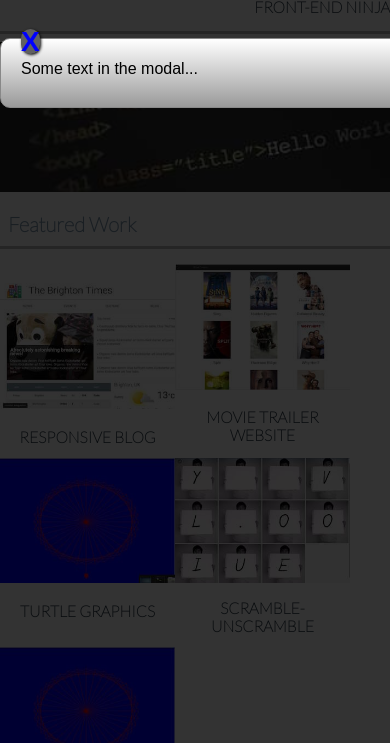
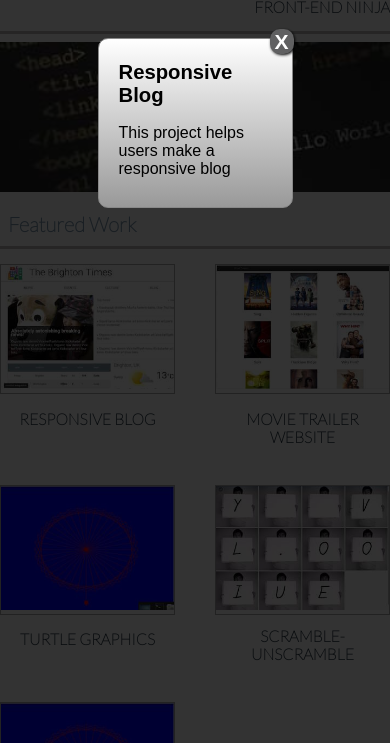
Before and after one commit to lubgade/Build-A-Portfolio, a plain HTML site: page index.html in a window 390 px wide. Both pictures are taken after a click on the link 87 px from the left and 448 px from the top of the page. Shown: the part 101-844 px from the top of the page. Drawn offline with Linux system fonts and the light colour scheme.

Commit message:
added modal code

```diff
--- a/css/style.css
+++ b/css/style.css
@@ -1,5 +1,13 @@
  /** {outline :1px solid red;
 }*/
+
+* {
+    -webkit-box-sizing: border-box;
+    -moz-box-sizing: border-box;
+    -ms-box-sizing: border-box;
+    box-sizing: border-box;
+}
+
 body,html {
   margin: 1em auto;
   width: 100%;
@@ -37,7 +45,6 @@ img {
  }
 
  a:link, a:visited{
-   color: blue;
    text-decoration: none;
  }
 
@@ -115,7 +122,7 @@ figure{
   .image_list{
     margin-right: 30px;
     width: calc((100% - 60px)/3);
-    margin-bottom: 3%;
+    margin-bottom: 10%;
     }
 
   .image_list:nth-of-type(3n){
@@ -138,6 +145,15 @@ figure{
   font-size: 1.5vw;
 }
 
+.lnk{
+  border: 1px solid #A9A9A9;
+}
+
+footer{
+  font-weight: bold;
+  /*font-size: 2vw;*/
+}
+
 .modal {
   position: fixed;
   z-index: 99999;
@@ -151,7 +167,6 @@ figure{
   background-color: rgba(0,0,0,0.8);
   font-family: Arial, Helvetica, sans-serif;
   opacity: 0;
-  /*transition: opacity 400ms ease-in;*/
   -webkit-transition: opacity 400ms ease-in;
 	-moz-transition: opacity 400ms ease-in;
 	transition: opacity 400ms ease-in;
@@ -163,10 +178,9 @@ figure{
 	pointer-events: auto;
 }
 
-
 .modal-content {
   position: relative;
-  width: 400px;
+  max-width: 50%;
   margin: 10% auto;
   padding: 5px 20px 13px 20px;
   background: #fff;
@@ -179,20 +193,29 @@ figure{
 
 .close {
   position: absolute;
+  width:24px;
   top: -10px;
+  right: -2px;
+  float: right;
+  text-align: center;
   color: #FFFFFF;
   background: #606061;
   text-decoration: none;
   line-height: 25px;
-  font-size: 28px;
   font-weight: bold;
-  border-radius: 12px;
+  border-radius: 10px;
   box-shadow: 1px 1px 3px #000;
 }
 
 .close > a{
   color: #FFFFFF;
   text-decoration: none;
+}
+
+.actual-content{
+  display: none;
+  margin: 0;
+  padding: 0;
 }
 
 @media screen and (max-width:425px) {
@@ -214,13 +237,6 @@ figure{
      font-size: 4vw;
    }
 
-   /*
-     .image_list {
-       margin-right: 40px;
-       width: calc((100%-40px)/2);
-       margin-bottom: 40px;
-            }
-*/
     .image_list:nth-child(odd) {
       margin-right: 40px;
       width: calc((100% - 40px)/2);
@@ -231,6 +247,9 @@ figure{
       width: calc((100% - 40px)/2);
        }
 
+    footer{
+      font-size: 3vw;
+    }
   }
 
 @media screen and (min-width:426px) and (max-width:799px) {
--- a/index.html
+++ b/index.html
@@ -32,109 +32,127 @@
       <h2 class="inner_text">Featured Work</h2>
     </div>
     <div class="images">
-      <a href="#myModal">
-      <div id="my_div" class="image_list" onclick="myFunction()">
+      <div id="my_div" class="image_list">
         <figure>
+          <a href="#myModal" class="lnk" onclick="myFunction(event)">
         <picture>
           <source srcset="images_dest/responsive-small.jpg" media="(max-width: 450px)">
           <source srcset="images_dest/responsive-medium.jpg" media="(max-width: 999px)">
           <source srcset="images_dest/responsive-large_1x.jpg 1x, images_dest/responsive-large_2x.jpg 2x" media="(min-width: 1000px)">
           <img src="images_src/responsive.jpg" alt="Image1">
         </picture>
+      </a>
         <figcaption class="txt">
         <a href="http://github.com/lubgade/">
              <h3 class="txt1">Responsive Blog</h3>
         </a>
       </figcaption>
     </figure>
+    <div id="child" class="actual-content">
+      <h2>Responsive Blog</h2>
+      <p>This project helps users make a responsive blog</p>
+    </div>
       </div>
-    </a>
+
       <div class="image_list">
         <figure>
+          <a href="#myModal" class="lnk" onclick="myFunction(event)">
         <picture >
           <source srcset="images_dest/movies-small.jpg" media="(max-width: 450px)">
           <source srcset="images_dest/movies-medium.jpg" media="(max-width: 999px)">
           <source srcset="images_dest/movies-large_1x.jpg 1x, images_dest/movies-large_2x.jpg 2x" media="(min-width: 1000px)">
           <img src="images_src/movies.jpg" alt="Image1">
         </picture>
+      </a>
         <figcaption class="txt">
         <a href="https://github.com/lubgade/Movie-Trailer-Website/">
           <h3 class="txt1">Movie Trailer Website</h3>
         </a>
         </figcaption>
       </figure>
+      <div id="child" class="actual-content">
+        <h2>Movie Trailer Website</h2>
+        <p>This project helps users make a responsive blog</p>
+      </div>
       </div>
       <div class="image_list">
         <figure>
+        <a href="#myModal" class="lnk" onclick="myFunction(event)">
         <picture>
           <source srcset="images_dest/turtle_graphics-small.jpg" media="(max-width: 450px)">
           <source srcset="images_dest/turtle_graphics-medium.jpg" media="(max-width: 999px)">
           <source srcset="images_dest/turtle_graphics-large_1x.jpg 1x, images_dest/turtle_graphics-large_2x.jpg 2x" media="(min-width: 1000px)">
           <img src="images_src/turtle_graphics.jpg" alt="Image1">
         </picture>
+      </a>
         <figcaption class="txt">
         <a href="https://github.com/lubgade/Triangle_flower/">
           <h3 class="txt1">Turtle Graphics</h3>
         </a>
       </figcaption>
     </figure>
+    <div id="child" class="actual-content">
+      <h2>Turtle Graphics</h2>
+      <p>This project helps users make a responsive blog</p>
+    </div>
       </div>
       <div class="image_list">
         <figure>
+          <a href="#myModal" class="lnk" onclick="myFunction(event)">
         <picture>
           <source srcset="images_dest/scramble_unscramble-small.jpg" media="(max-width: 450px)">
           <source srcset="images_dest/scramble_unscramble-medium.jpg" media="(max-width: 999px)">
           <source srcset="images_dest/scramble_unscramble-large_1x.jpg 1x, images_dest/scramble_unscramble-large_2x.jpg 2x" media="(min-width: 1000px)">
           <img src="images_src/scramble_unscramble.jpg" alt="Image1">
         </picture>
+      </a>
         <figcaption class="txt">
         <a href="http://github.com/lubgade/Rename_files/">
           <h2 class="txt1">Scramble-Unscramble</h2>
         </a>
       </figcaption>
     </figure>
+    <div id="child" class="actual-content">
+      <h2>Scramble Unscramble</h2>
+      <p>This project helps users make a responsive blog</p>
+    </div>
       </div>
       <div class="image_list">
         <figure>
+          <a href="#myModal" class="lnk" onclick="myFunction(event)">
         <picture>
           <source srcset="images_dest/turtle_graphics-small.jpg" media="(max-width: 450px)">
           <source srcset="images_dest/turtle_graphics-medium.jpg" media="(max-width: 999px)">
           <source srcset="images_dest/turtle_graphics-large_1x.jpg 1x, images_dest/turtle_graphics-large_2x.jpg 2x" media="(min-width: 1000px)">
           <img src="images_src/turtle_graphics.jpg" alt="Image1">
         </picture>
+      </a>
         <figcaption class="txt">
         <a href="http://github.com">
           <h3 class="txt1">Leena</h3>
         </a>
       </figcaption>
     </figure>
+    <div id="child" class="actual-content">
+      <h2>Last Div</h2>
+      <p>This project helps users make a responsive blog</p>
+    </div>
       </div>
           </div>
+          <footer>
+            <p>All rights reserved @ 2017 Leena Ghanekar</p>
+          </footer>
    </div>
-
-   <!-- Modal  -->
+     <!-- Modal  -->
    <div id="myModal" class="modal">
      <div class="modal-content">
-       <!--<span class="close">&times;</span>-->
        <a href="#close" title="Close" class="close">X</a>
+       <div id="modal-inner-content">
+       <h2 id="">Modal Content</h2>
        <p>Some text in the modal...</p>
+     </div>
      </div>
    </div>
 
-<!--  <script type="text/javascript">
-   function myFunction() {
-   var my_modal = document.getElementById('myModal');
-   var current_div = document.getElementById("my_div");
-   var span = document.getElementsByClassName("close")[0];
-
-   current_div.onclick = function() {
-     my_modal.style.display = 'block';
-   }
-
-   span.onclick = function() {
-     my_modal.style.display = 'none';
-   }
-}
-   </script>  -->
-  </body>
+    </body>
 </html>
```
